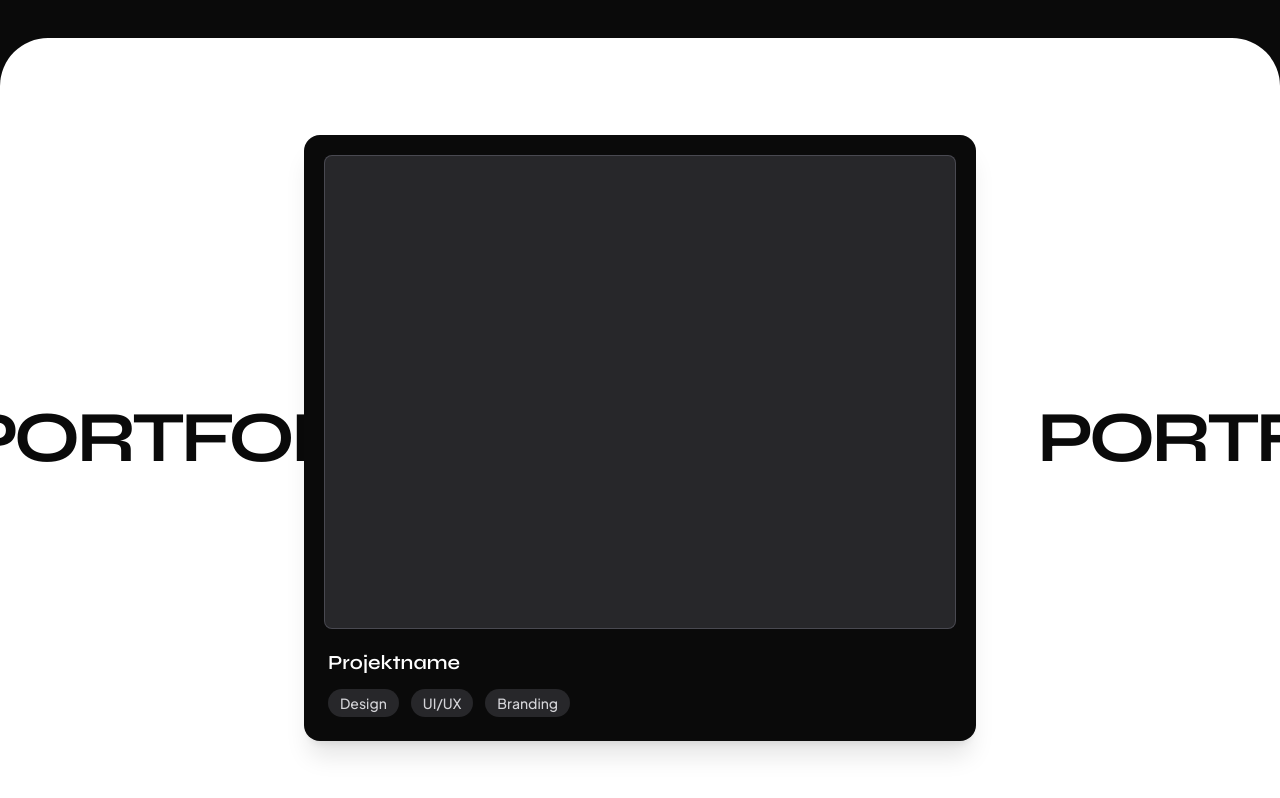
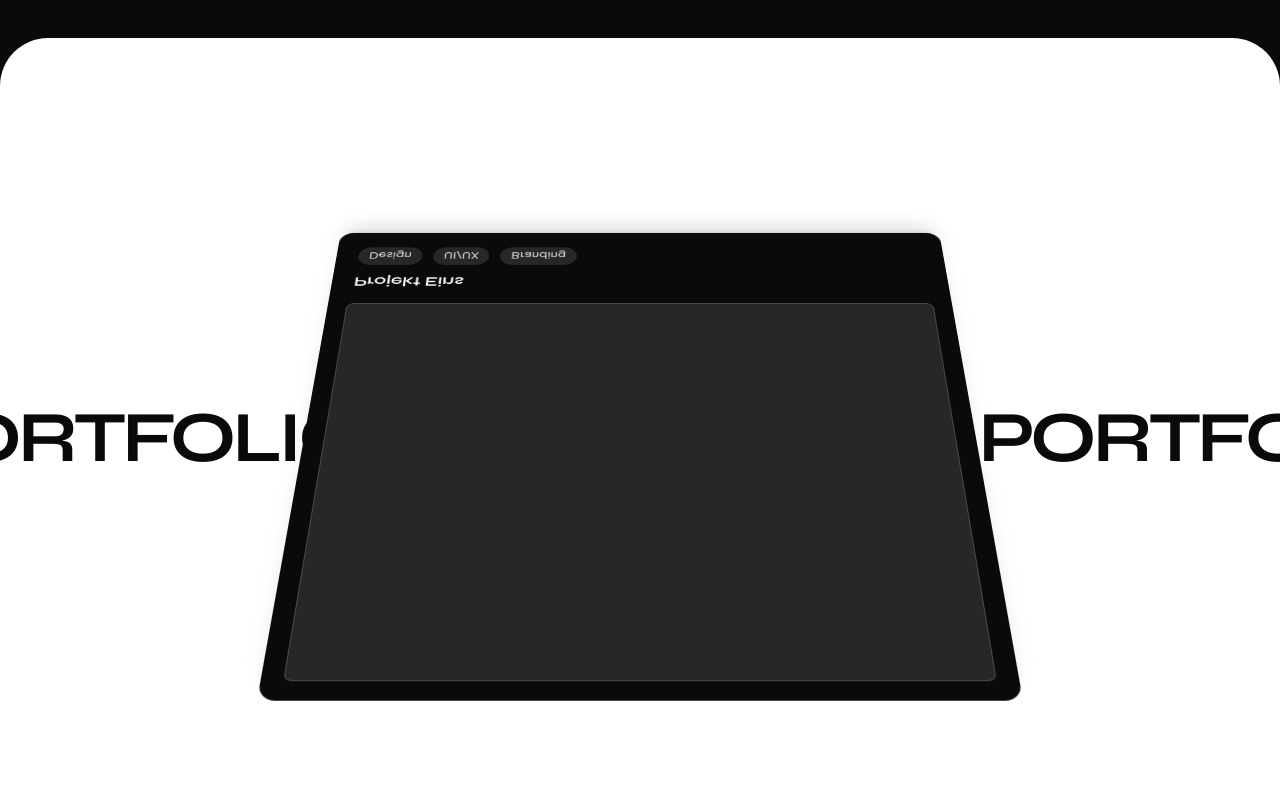
Before and after one commit to hamidsham25/sham-studio, a Next.js app: page / in a window 1280 px wide. Shown: the part 762-1560 px from the top of the page. Built offline with nearby package versions, Linux system fonts and the light colour scheme.

Commit message:
portfolio card animation

```diff
--- a/src/components/Portfolio.tsx
+++ b/src/components/Portfolio.tsx
@@ -1,4 +1,7 @@
 "use client";
+
+import { useRef } from "react";
+import { motion, useScroll, useTransform, useSpring } from "motion/react";
 
 const MARQUEE_REPEAT = 12;
 
@@ -17,50 +20,179 @@ function MarqueeStrip() {
   );
 }
 
+function CardFace({
+  title,
+  tags,
+}: {
+  title: string;
+  tags: string[];
+}) {
+  return (
+    <article className="relative h-full w-full overflow-hidden rounded-2xl bg-[#0a0a0a] shadow-xl">
+      <div className="px-4 pt-4 pb-2 sm:px-5 sm:pt-5 sm:pb-3">
+        <div className="aspect-[4/3] w-full rounded-lg border border-zinc-600/80 bg-zinc-800" />
+      </div>
+      <div className="px-5 pb-5 pt-1 sm:px-6 sm:pb-6 sm:pt-2">
+        <h3 className="font-display text-lg font-semibold text-white sm:text-xl">
+          {title}
+        </h3>
+        <ul className="mt-3 flex flex-wrap gap-2 sm:gap-3">
+          {tags.map((tag) => (
+            <li
+              key={tag}
+              className="rounded-full bg-zinc-800 px-3 py-1 text-xs font-medium text-zinc-300 sm:text-sm"
+            >
+              {tag}
+            </li>
+          ))}
+        </ul>
+      </div>
+    </article>
+  );
+}
+
+const CARDS = [
+  { title: "Projekt Eins", tags: ["Design", "UI/UX", "Branding"] },
+  { title: "Projekt Zwei", tags: ["Web", "Motion", "Konzept"] },
+  { title: "Projekt Drei", tags: ["App", "Design", "Development"] },
+];
+
 export default function Portfolio() {
+  const sectionRef = useRef<HTMLDivElement>(null);
+
+  const { scrollYProgress } = useScroll({
+    target: sectionRef,
+    offset: ["start start", "end end"],
+  });
+
+  // Nur rotateX – keine Schräge. Zwei Flip-Ebenen: 1→2, dann 2→3.
+  // Mehr Scroll-Raum (500vh), damit Flip 2 zu Projekt 3 genug Platz hat.
+
+  // Flip 1: Puffer → Drehung 0→-180 → Puffer (Karte 2)
+  const flip1Rotate = useTransform(
+    scrollYProgress,
+    [0, 0.08, 0.28, 0.38, 0.42, 1],
+    [0, 0, -180, -180, -180, -180]
+  );
+  const flip1RotateSmooth = useSpring(flip1Rotate, {
+    stiffness: 80,
+    damping: 25,
+    restDelta: 0.001,
+  });
+  const flip1RotateX = useTransform(flip1RotateSmooth, (v) => `${v}deg`);
+
+  // Flip 2: Ab 0.42 sichtbar (Karte 2), dann volle Drehung -180→-360 wie bei Flip 1 (ca. 20 % Scroll)
+  const flip2Rotate = useTransform(
+    scrollYProgress,
+    [0, 0.42, 0.45, 0.65, 0.75, 1],
+    [-180, -180, -360, -360, -360, -360]
+  );
+  const flip2RotateSmooth = useSpring(flip2Rotate, {
+    stiffness: 80,
+    damping: 25,
+    restDelta: 0.001,
+  });
+  const flip2RotateX = useTransform(flip2RotateSmooth, (v) => `${v}deg`);
+
+  // Harter Wechsel bei 0.42 (kein Fade): Beide Ebenen zeigen dort Karte 2 → nur die Flip-Drehung ist sichtbar, wie bei 1→2
+  const flip1Opacity = useTransform(scrollYProgress, [0, 0.419, 0.421, 1], [1, 1, 0, 0]);
+  const flip2Opacity = useTransform(scrollYProgress, [0, 0.419, 0.421, 1], [0, 0, 1, 1]);
+
   return (
+    <div
+      ref={sectionRef}
+      className="relative"
+      style={{ height: "500vh" }}
+      aria-hidden
+    >
       <section
         id="portfolio"
-      className="relative min-h-screen overflow-hidden rounded-t-[2rem] bg-white px-6 pb-16 sm:rounded-t-[3rem] sm:px-8"
+        className="sticky top-0 left-0 right-0 flex min-h-screen overflow-hidden rounded-t-[2rem] bg-white px-6 pb-16 sm:rounded-t-[3rem] sm:px-8"
         aria-label="Portfolio"
       >
-      <div className="relative flex min-h-screen items-center justify-center">
-        {/* Marquee – nahtlose Loop per CSS (Dauer in globals.css: 90s) */}
+        <div className="relative flex min-h-screen w-full items-center justify-center">
+          {/* Marquee */}
           <div
             className="absolute inset-y-0 left-[-1.5rem] right-[-1.5rem] flex items-center overflow-hidden sm:left-[-2rem] sm:right-[-2rem]"
             aria-hidden
           >
-          <div className="flex w-max animate-portfolio-marquee items-center">
+            <div className="flex w-max animate-portfolio-marquee items-center gap-20">
               <MarqueeStrip />
               <MarqueeStrip />
             </div>
           </div>
 
-        {/* Card – darüber, etwas kleiner, harmonischere Proportionen */}
-        <article className="relative z-10 w-full max-w-2xl overflow-hidden rounded-2xl bg-[#0a0a0a] shadow-xl">
-          <div className="px-4 pt-4 pb-2 sm:px-5 sm:pt-5 sm:pb-3">
-            <div className="aspect-[4/3] w-full rounded-lg border border-zinc-600/80 bg-zinc-800">
-              {/* Platzhalter für Projektbild – später durch echte Bilder ersetzen */}
+          {/* Zwei Flip-Ebenen: 1→2, 2→3, nur rotateX (gerade), mit Puffer nach jeder Karte */}
+          <div
+            className="relative z-10 w-full max-w-2xl"
+            style={{ perspective: "1600px" }}
+          >
+            {/* Flip 1: Karte 1 (vorn) ↔ Karte 2 (Rückseite) */}
+            <motion.div
+              className="absolute inset-0 w-full"
+              style={{
+                opacity: flip1Opacity,
+                rotateX: flip1RotateX,
+                transformOrigin: "center center",
+                transformStyle: "preserve-3d",
+              }}
+            >
+              <div
+                className="absolute inset-0"
+                style={{
+                  backfaceVisibility: "hidden",
+                  transform: "rotateX(0deg)",
+                }}
+              >
+                <CardFace title={CARDS[0].title} tags={CARDS[0].tags} />
+              </div>
+              <div
+                className="absolute inset-0"
+                style={{
+                  backfaceVisibility: "hidden",
+                  transform: "rotateX(180deg)",
+                }}
+              >
+                <CardFace title={CARDS[1].title} tags={CARDS[1].tags} />
+              </div>
+            </motion.div>
+
+            {/* Flip 2: bei -180° 180°-Face = Karte 2, bei -360° 0°-Face = Karte 3 */}
+            <motion.div
+              className="absolute inset-0 w-full"
+              style={{
+                opacity: flip2Opacity,
+                rotateX: flip2RotateX,
+                transformOrigin: "center center",
+                transformStyle: "preserve-3d",
+              }}
+            >
+              <div
+                className="absolute inset-0"
+                style={{
+                  backfaceVisibility: "hidden",
+                  transform: "rotateX(0deg)",
+                }}
+              >
+                <CardFace title={CARDS[2].title} tags={CARDS[2].tags} />
+              </div>
+              <div
+                className="absolute inset-0"
+                style={{
+                  backfaceVisibility: "hidden",
+                  transform: "rotateX(180deg)",
+                }}
+              >
+                <CardFace title={CARDS[1].title} tags={CARDS[1].tags} />
+              </div>
+            </motion.div>
+
+            <div className="pointer-events-none invisible">
+              <CardFace title={CARDS[0].title} tags={CARDS[0].tags} />
             </div>
           </div>
-          <div className="px-5 pb-5 pt-1 sm:px-6 sm:pb-6 sm:pt-2">
-            <h3 className="font-display text-lg font-semibold text-white sm:text-xl">
-              Projektname
-            </h3>
-            <ul className="mt-3 flex flex-wrap gap-2 sm:gap-3">
-              <li className="rounded-full bg-zinc-800 px-3 py-1 text-xs font-medium text-zinc-300 sm:text-sm">
-                Design
-              </li>
-              <li className="rounded-full bg-zinc-800 px-3 py-1 text-xs font-medium text-zinc-300 sm:text-sm">
-                UI/UX
-              </li>
-              <li className="rounded-full bg-zinc-800 px-3 py-1 text-xs font-medium text-zinc-300 sm:text-sm">
-                Branding
-              </li>
-            </ul>
-          </div>
-        </article>
         </div>
       </section>
+    </div>
   );
 }
```
Lines whose indentation alone changed are shown as unchanged.
